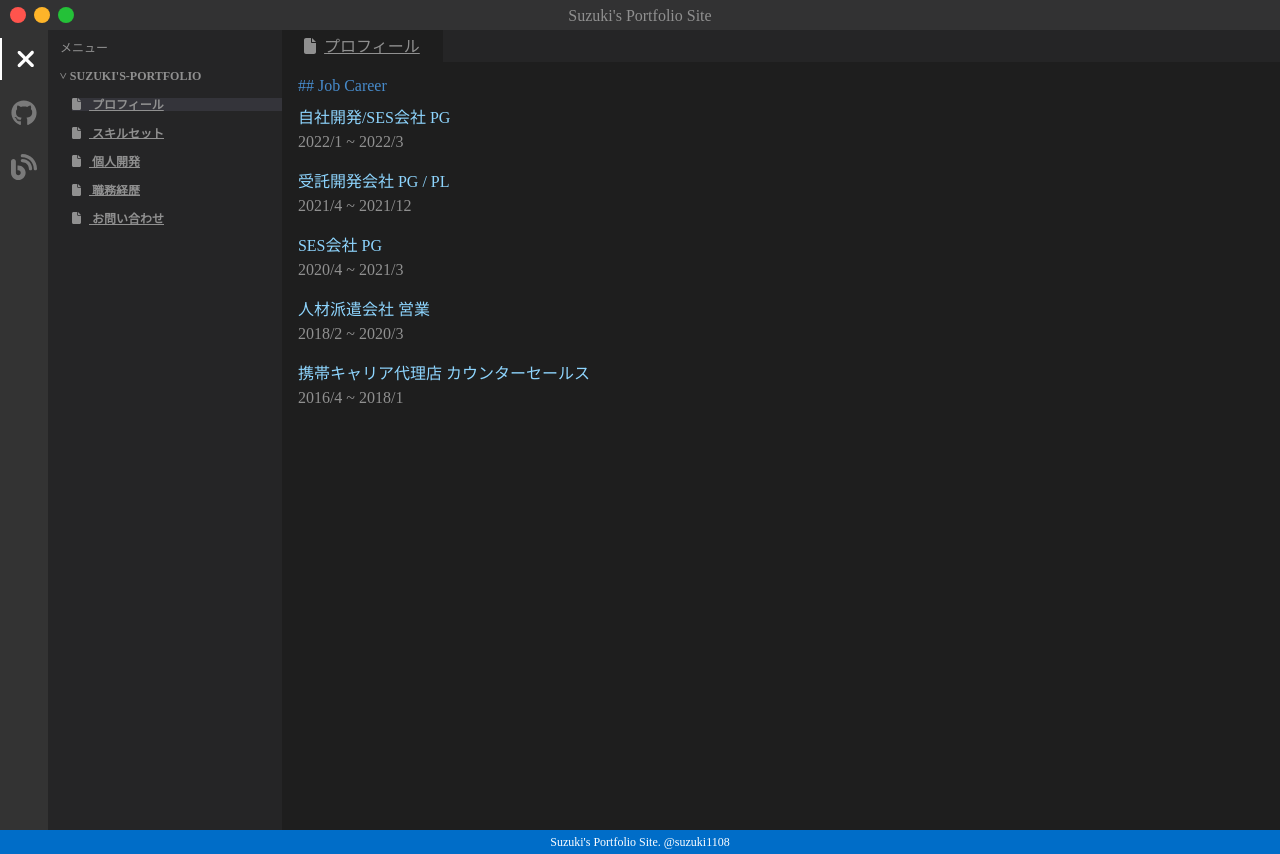
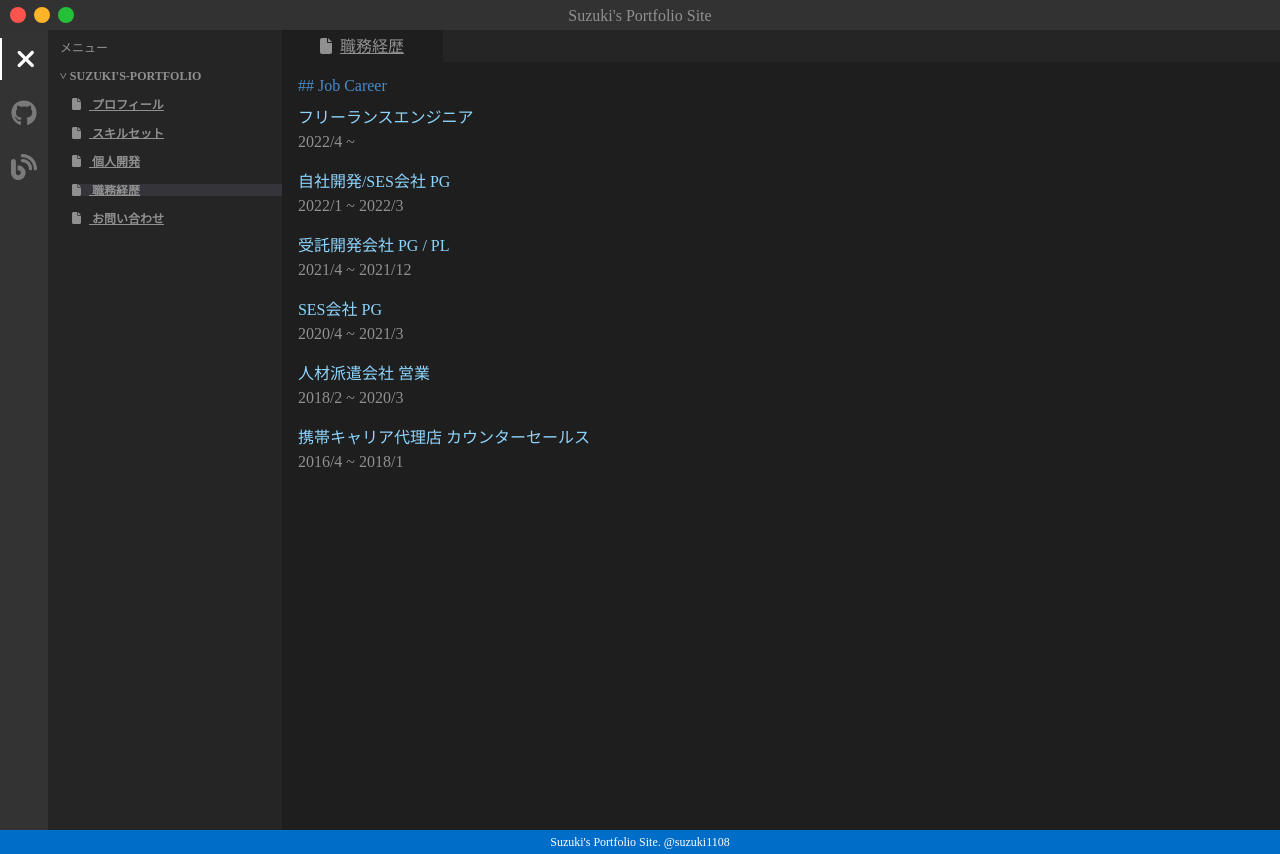
Before and after one commit to suzuki1108/my-portfolio, a Vue app: page /jobcareer in a window 1280 px wide. Built offline with nearby package versions, Linux system fonts and the light colour scheme.

Commit message:
ルーティング周り修正(URL直打ち対応、リロード対応)

```diff
--- a/src/App.vue
+++ b/src/App.vue
@@ -4,7 +4,7 @@
 
 <script setup lang="ts">
 import BaseLayout from "@/components/BaseLayout.vue";
-import { provide, reactive, Ref, ref } from "vue";
+import { provide, reactive, ComputedRef, computed } from "vue";
 import { Display } from "@/types/Display";
 import router from "./router";
 import { useRoute } from "vue-router";
@@ -20,18 +20,23 @@ const display = reactive<Display[]>(
   })
 );
 
-const displayTab = reactive<Display[]>([
-  {
-    route: display[0].route,
-    title: display[0].title,
-  },
-]);
+const currentRoute = computed(() => {
+  return route.path;
+});
 
-const currentRoute = ref(route.path);
+const getInitDisplayTab = (): Display => {
+  const initDisplay = display.find((i) => i.route === location.pathname);
+  return {
+    route: initDisplay?.route || "/",
+    title: initDisplay?.title || "プロフィール",
+  };
+};
+
+const displayTab = reactive<Display[]>([getInitDisplayTab()]);
 
 provide<Display[]>("Display", display);
 provide<Display[]>("DisplayTab", displayTab);
-provide<Ref<string>>("currentRoute", currentRoute);
+provide<ComputedRef<string>>("currentRoute", currentRoute);
 </script>
 
 <style></style>
--- a/src/Logic/CommonBeforeRouteEnter.ts
+++ /dev/null
@@ -1,26 +0,0 @@
-import { Display } from "@/types/Display";
-import { inject, Ref } from "vue";
-import { onBeforeRouteLeave } from "vue-router";
-
-export type RouteModel = {
-  display: Display[] | undefined;
-  currentRoute: Ref<string> | undefined;
-};
-
-export const CommonBeforeRouteEnter = (): RouteModel => {
-  const display = inject<Display[]>("Display");
-  const currentRoute = inject<Ref<string>>("currentRoute");
-
-  onBeforeRouteLeave((to, from) => {
-    if (!currentRoute) {
-      console.error(from);
-      return;
-    }
-    currentRoute.value = to.path;
-  });
-
-  return {
-    display,
-    currentRoute,
-  };
-};
--- a/src/components/ExplorerComponent.vue
+++ b/src/components/ExplorerComponent.vue
@@ -29,7 +29,7 @@
 
 <script setup lang="ts">
 import { defineProps, ref } from "vue";
-import { Ref, inject } from "vue";
+import { ComputedRef, inject } from "vue";
 import { Display } from "@/types/Display";
 
 const props = defineProps({
@@ -38,7 +38,7 @@ const props = defineProps({
 
 const display = inject<Display[]>("Display");
 const displayTab = inject<Display[]>("DisplayTab");
-const currentRoute = inject<Ref<string>>("currentRoute");
+const currentRoute = inject<ComputedRef<string>>("currentRoute");
 
 const isShowDirectory = ref(true);
 
@@ -47,7 +47,7 @@ const addTab = (item: Display) => {
 
   if (displayTab[0].route === "/" && item.route === "/") return;
 
-  if (!displayTab.includes(item)) displayTab.push(item);
+  if (!displayTab.find((i) => i.route === item.route)) displayTab.push(item);
 };
 </script>
 
--- a/src/components/TabComponent.vue
+++ b/src/components/TabComponent.vue
@@ -21,11 +21,11 @@
 </template>
 
 <script setup lang="ts">
-import { Ref, inject } from "vue";
+import { ComputedRef, inject } from "vue";
 import { Display } from "@/types/Display";
 
 const displayTab = inject<Display[]>("DisplayTab");
-const currentRoute = inject<Ref<string>>("currentRoute");
+const currentRoute = inject<ComputedRef<string>>("currentRoute");
 </script>
 
 <style scoped>
--- a/src/router/index.ts
+++ b/src/router/index.ts
@@ -38,4 +38,14 @@ const router = createRouter({
   routes,
 });
 
+router.beforeEach((to, from, next) => {
+  if (routes.find((i) => i.path === to.fullPath)) {
+    next();
+    return;
+  }
+
+  // 存在しないパスへの遷移はルートへリダイレクト
+  next("/");
+});
+
 export default router;
--- a/src/views/Contact.vue
+++ b/src/views/Contact.vue
@@ -39,9 +39,6 @@
 
 <script setup lang="ts">
 import { reactive, ref } from "vue";
-import { CommonBeforeRouteEnter } from "@/Logic/CommonBeforeRouteEnter";
-
-CommonBeforeRouteEnter();
 
 type Form = {
   name: string;
--- a/src/views/JobCareer.vue
+++ b/src/views/JobCareer.vue
@@ -2,6 +2,10 @@
   <section class="jobcareer-wrapper">
     <h2 class="jobcareer">## Job Career</h2>
     <div class="jobcareer">
+      <div class="jobcareer-item">
+        <h2 class="jobcareer-item__title">フリーランスエンジニア</h2>
+        <p>2022/4 ~</p>
+      </div>
       <div class="jobcareer-item">
         <h2 class="jobcareer-item__title">自社開発/SES会社 PG</h2>
         <p>2022/1 ~ 2022/3</p>
@@ -27,12 +31,6 @@
     </div>
   </section>
 </template>
-
-<script setup lang="ts">
-import { CommonBeforeRouteEnter } from "@/Logic/CommonBeforeRouteEnter";
-
-CommonBeforeRouteEnter();
-</script>
 
 <style scoped>
 .jobcareer-wrapper {
--- a/src/views/PersonalDevelop.vue
+++ b/src/views/PersonalDevelop.vue
@@ -10,7 +10,7 @@
             概要:
             VSCode風のポートフォリオサイト(本サイト)。突貫工事的に作成したため、随時リファクタ予定。
           </p>
-          <p>技術: Vue.js 3系 / TypeScript</p>
+          <p>技術: Vue.js 3系 / provide inject / TypeScript / GitHubActions</p>
         </div>
       </div>
       <div class="develop-item">
@@ -70,12 +70,6 @@
   </section>
 </template>
 
-<script setup lang="ts">
-import { CommonBeforeRouteEnter } from "@/Logic/CommonBeforeRouteEnter";
-
-CommonBeforeRouteEnter();
-</script>
-
 <style scoped>
 .develop-wrapper {
   margin-top: 16px;
--- a/src/views/Profile.vue
+++ b/src/views/Profile.vue
@@ -35,8 +35,6 @@
 </template>
 
 <script setup lang="ts">
-import { CommonBeforeRouteEnter } from "@/Logic/CommonBeforeRouteEnter";
-
 const age = (): number => {
   const birthday = {
     year: 1993,
@@ -54,8 +52,6 @@ const age = (): number => {
 
   return age;
 };
-
-CommonBeforeRouteEnter();
 </script>
 
 <style scoped>
--- a/src/views/SkillSet.vue
+++ b/src/views/SkillSet.vue
@@ -35,12 +35,6 @@
   </section>
 </template>
 
-<script setup lang="ts">
-import { CommonBeforeRouteEnter } from "@/Logic/CommonBeforeRouteEnter";
-
-CommonBeforeRouteEnter();
-</script>
-
 <style scoped>
 .skillset-wrapper {
   margin-top: 16px;
```
Also changed, not shown: 1 other file (tests, documents, lock files or other folders).
